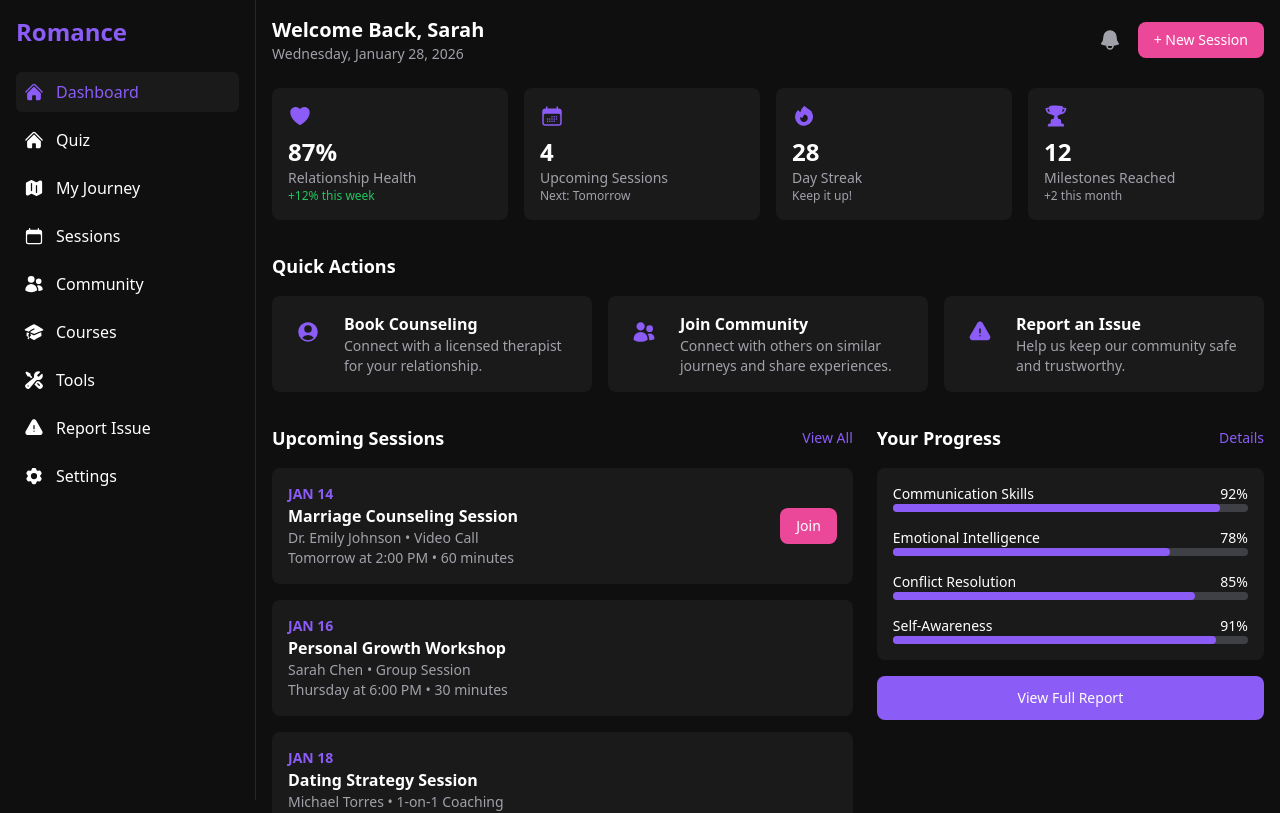
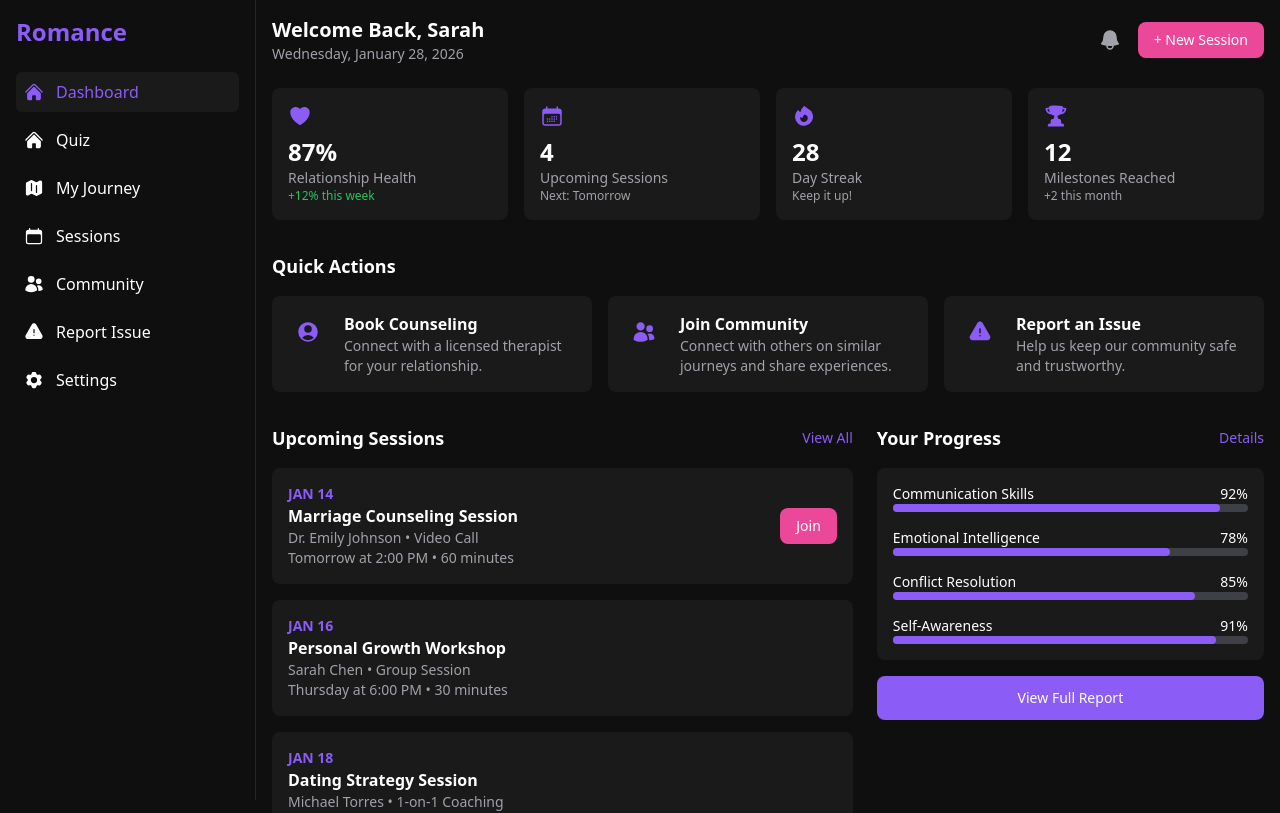
Before and after one commit to benjamindestiny/romance, a React (Vite) app: page / in a window 1280 px wide. Shown: the top 813 px of the page. Built offline with nearby package versions, Linux system fonts and the light colour scheme.

Commit message:
Removed unnecessary links in the Sidebar

```diff
--- a/src/components/Sidebar.jsx
+++ b/src/components/Sidebar.jsx
@@ -62,26 +62,6 @@ export default function Sidebar() {
             <span>Community</span>
           </NavLink>
           <NavLink
-            to="/courses"
-            className={({ isActive }) =>
-              `flex items-center space-x-3 rounded-md p-2 ${isActive ? 'bg-card-bg text-primary-purple font-medium' : 'hover:bg-card-bg'
-              }`
-            }
-          >
-            <AcademicCapIcon className="size-5" />
-            <span>Courses</span>
-          </NavLink>
-          <NavLink
-            to="/tools"
-            className={({ isActive }) =>
-              `flex items-center space-x-3 rounded-md p-2 ${isActive ? 'bg-card-bg text-primary-purple font-medium' : 'hover:bg-card-bg'
-              }`
-            }
-          >
-            <WrenchScrewdriverIcon className="size-5" />
-            <span>Tools</span>
-          </NavLink>
-          <NavLink
             to="/reports"
             className={({ isActive }) =>
               `flex items-center space-x-3 rounded-md p-2 ${isActive ? 'bg-card-bg text-primary-purple font-medium' : 'hover:bg-card-bg'
```
